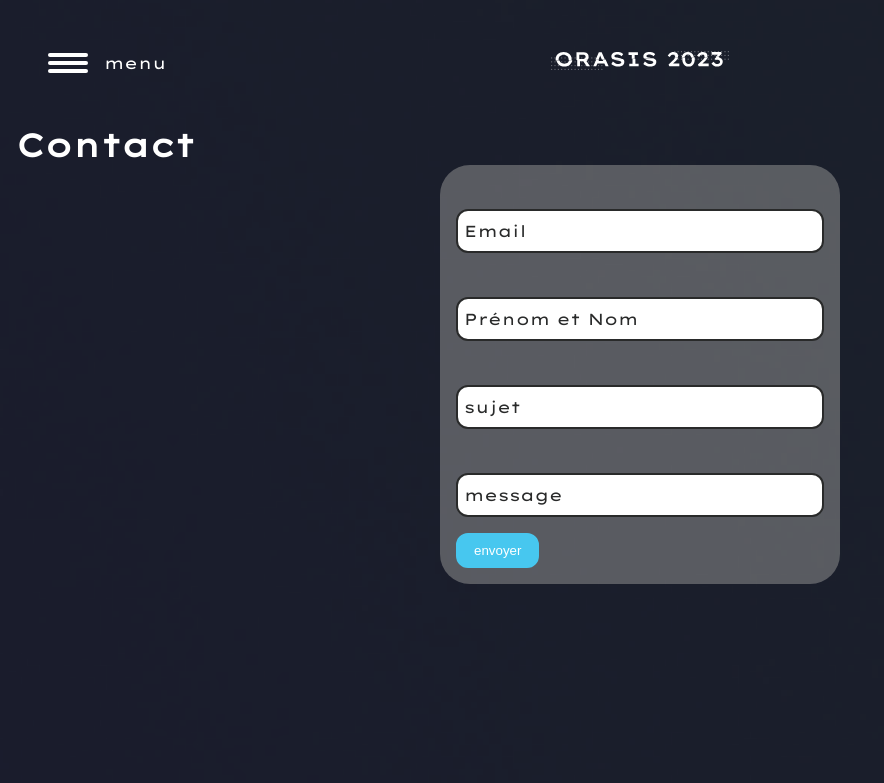
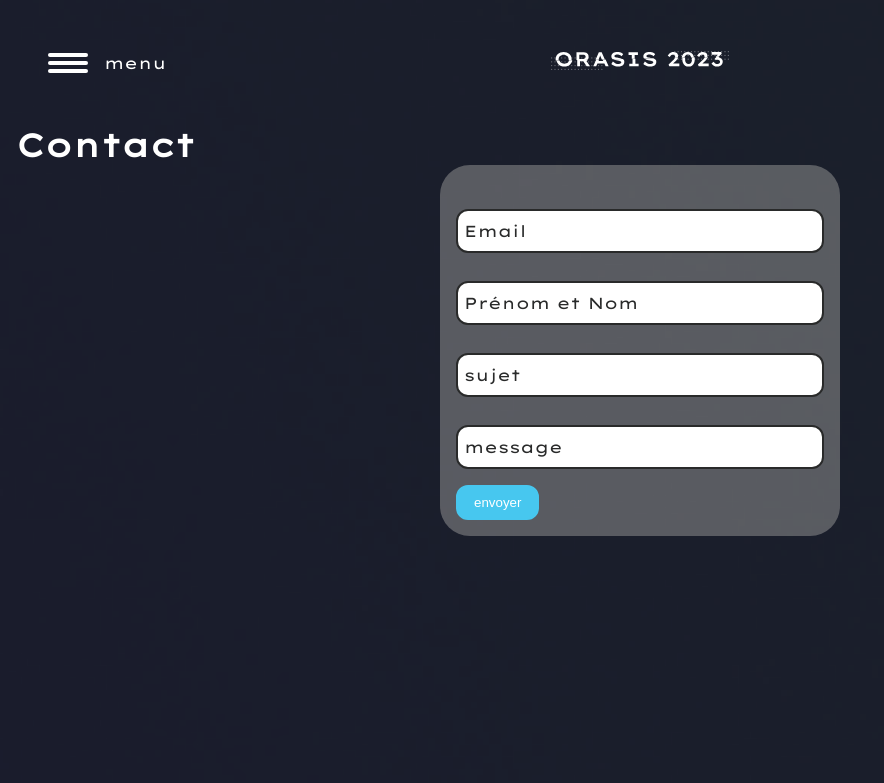
Before and after one commit to mathis-lambert/orasis_sae, a PHP site: page /contact.php in a window 1280 px wide. Shown: the top 783 px of the page, without its empty margins (0-884 px from the left). Run offline with PHP 8.4, Linux system fonts and the light colour scheme.

Commit message:
form du contact

```diff
--- a/assets/style/components/_contact.scss
+++ b/assets/style/components/_contact.scss
@@ -1,5 +1,5 @@
 .contact {
-  flex-wrap: wrap;
+ flex-direction: column;
   color: white;
 }
 
--- a/assets/style/style.css
+++ b/assets/style/style.css
@@ -298,14 +298,8 @@ header .header-container .logo img {
 }
 
 .contact {
+  flex-direction: column;
   color: white;
-}
-.contact .form {
-  display: flex;
-  flex-wrap: wrap;
-}
-.contact .form .input-group {
-  flex: 1 1 auto;
 }
 
 .form {
```
